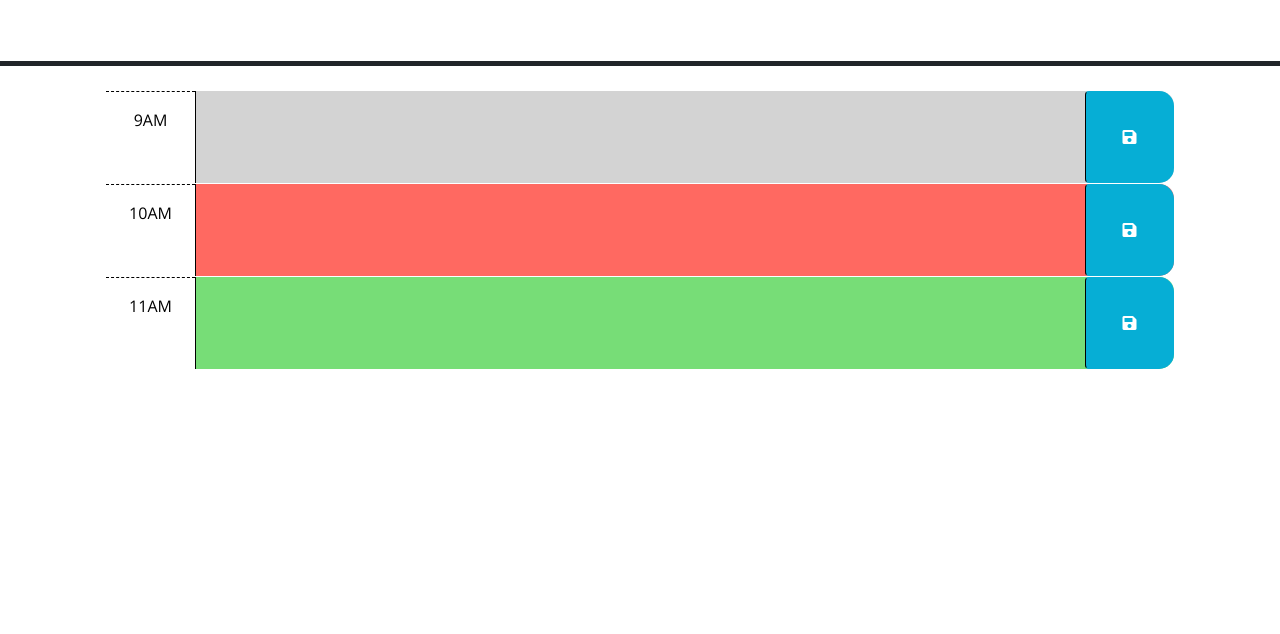
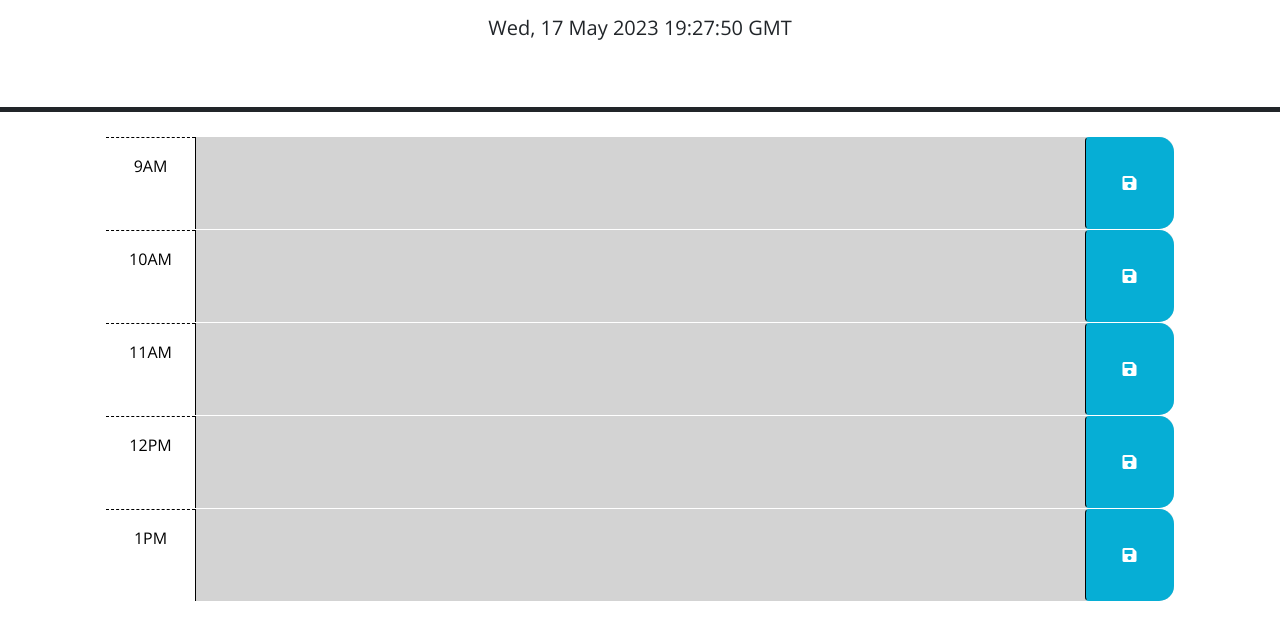
Before and after one commit to ulianaim/w5_calendar, a plain HTML site: page assets/index.html in a window 1280 px wide. Shown: the part 166-800 px from the top of the page. Drawn offline with nearby package versions, Linux system fonts and the light colour scheme.

Commit message:
New changes to the .html and .js

```diff
--- a/assets/index.html
+++ b/assets/index.html
@@ -40,7 +40,7 @@
         -->
 
       <!-- Example of a past time block. The "past" class adds a gray background color. -->
-      <div id="hour-9" class="row time-block past">
+      <div id="hour-09" class="row time-block past">
         <div class="col-2 col-md-1 hour text-center py-3">9AM</div>
         <textarea class="col-8 col-md-10 description" rows="3"> </textarea>
         <button class="btn saveBtn col-2 col-md-1" aria-label="save">
@@ -66,6 +66,22 @@
         </button>
       </div>
 
+      <div id="hour-12" class="row time-block future">
+        <div class="col-2 col-md-1 hour text-center py-3">12PM</div>
+        <textarea class="col-8 col-md-10 description" rows="3"> </textarea>
+        <button class="btn saveBtn col-2 col-md-1" aria-label="save">
+          <i class="fas fa-save" aria-hidden="true"></i>
+        </button>
+      </div>
+
+      <div id="hour-13" class="row time-block future">
+        <div class="col-2 col-md-1 hour text-center py-3">1PM</div>
+        <textarea class="col-8 col-md-10 description" rows="3"> </textarea>
+        <button class="btn saveBtn col-2 col-md-1" aria-label="save">
+          <i class="fas fa-save" aria-hidden="true"></i>
+        </button>
+      </div>
+
     <script src="https://code.jquery.com/jquery-3.4.1.min.js"></script>
     <script
       src="https://cdn.jsdelivr.net/npm/dayjs@1.11.3/dayjs.min.js"
--- a/assets/script.js
+++ b/assets/script.js
@@ -1,7 +1,23 @@
 // Wrap all code that interacts with the DOM in a call to jQuery to ensure that
 // the code isn't run until the browser has finished rendering all the elements
 // in the html.
+var currentDay = $("#currentDay")
+
 $(function () {
+  currentDay.text(dayjs())
+  var justTime = dayjs().hour()
+
+    $( ".row" ).each(function( index ) {
+      var rowHour = parseInt($(this).attr("id").split("-")[1])
+      if (justTime === rowHour) {
+        $(this).removeClass( "past future" ).addClass( "present" );
+      } else if (justTime > rowHour) {
+        $(this).removeClass( "present future" ).addClass( "past" );
+      } else {
+        $(this).removeClass( "present past" ).addClass( "future" );
+      }
+    });
+
   // TODO: Add a listener for click events on the save button. This code should
   // use the id in the containing time-block as a key to save the user input in
   // local storage. HINT: What does `this` reference in the click listener
```
